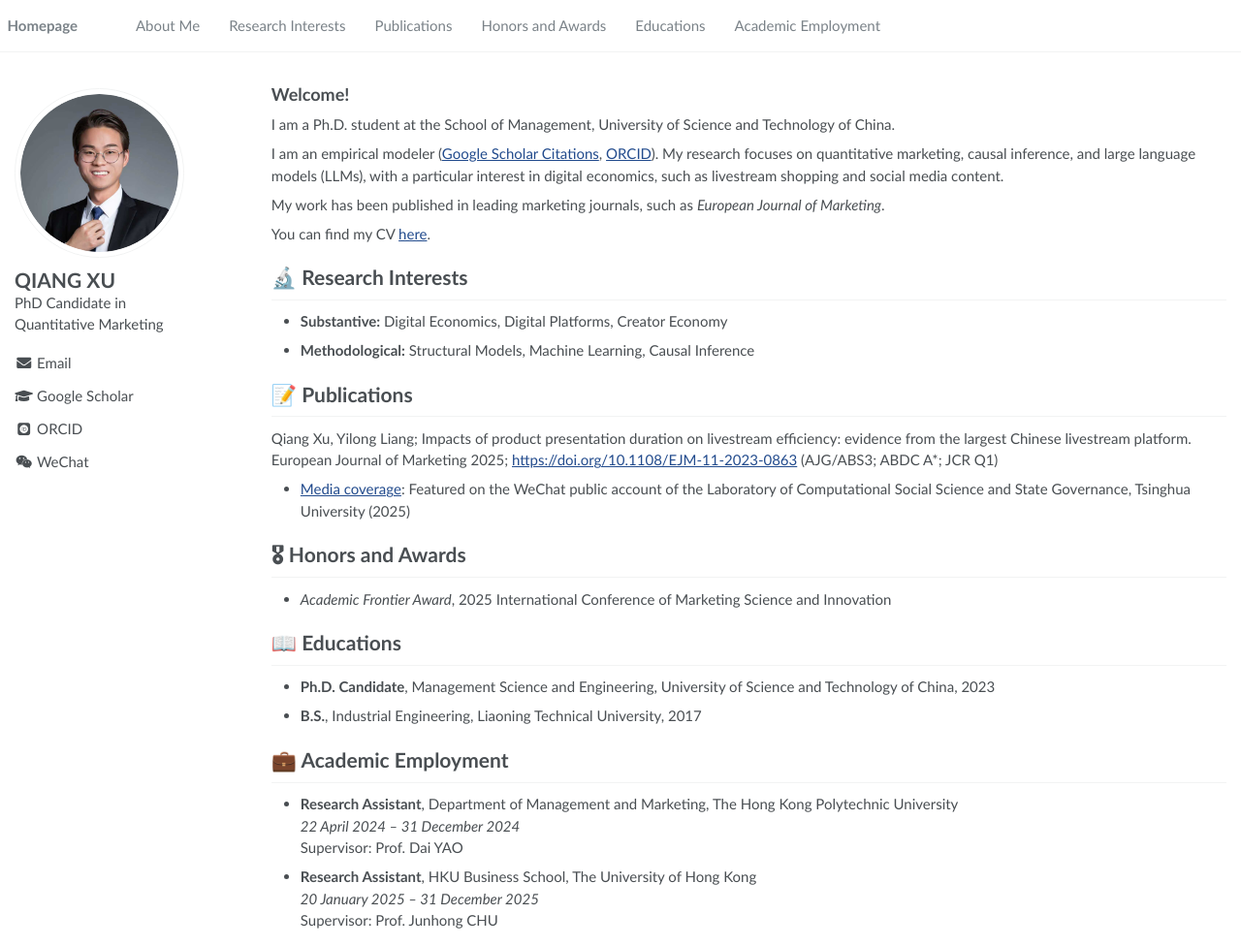
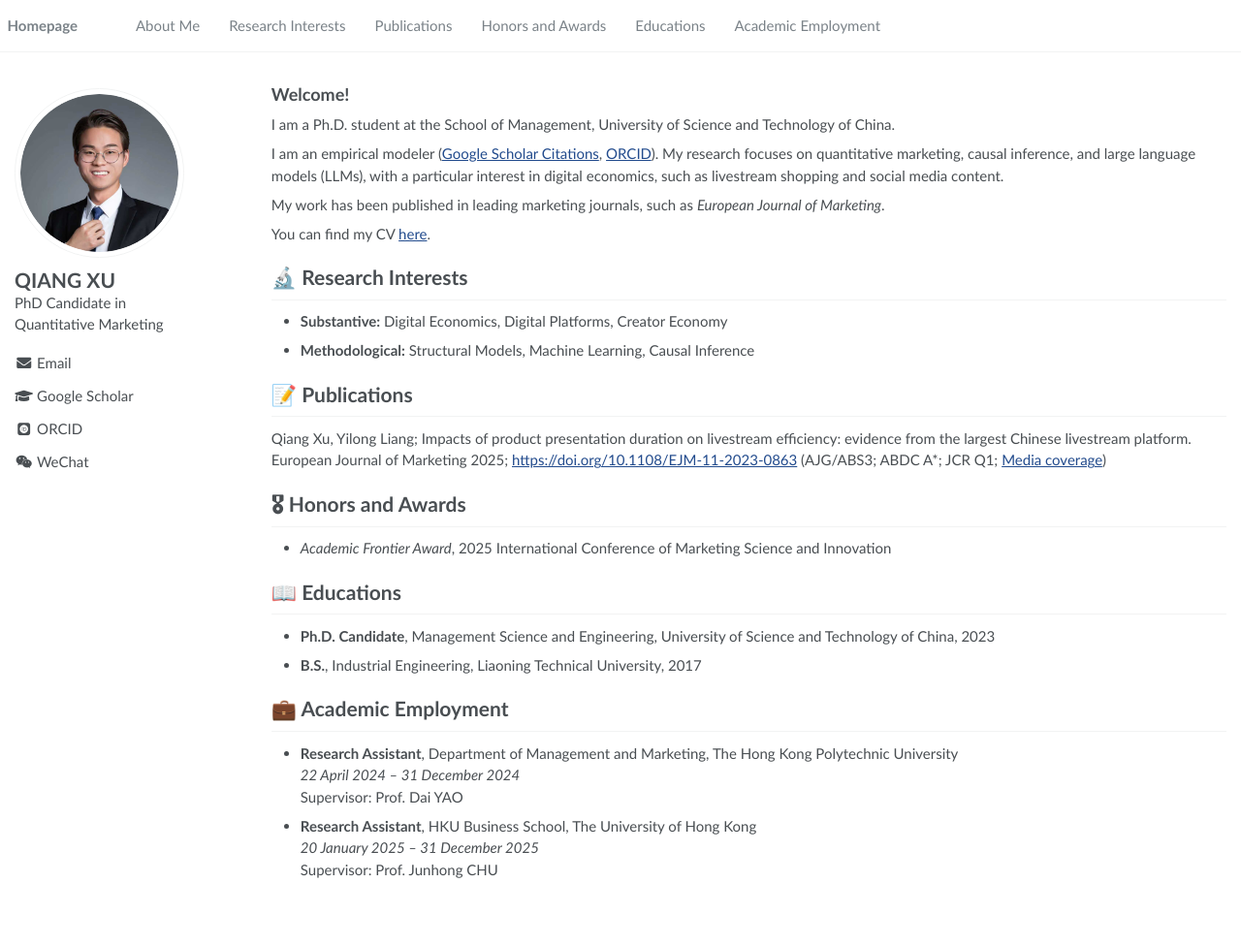
Before and after one commit to xuqiang/xuqiang.github.io, a Jekyll site: the page built from _pages/about.md, in a window 1280 px wide and 976 px high. Shown: the whole window at 97% size. Built offline with Jekyll 4.4.1, drawn with Linux system fonts in a browser that asks for light colours; some web fonts are replaced.

Commit message:
Update about.md

```diff
--- a/_pages/about.md
+++ b/_pages/about.md
@@ -31,9 +31,7 @@ You can find my CV [here](https://xuqiang.github.io/files/CV_XuQiang.pdf).
 - **Methodological:** Structural Models, Machine Learning, Causal Inference
 
 # 📝 Publications
-Qiang Xu, Yilong Liang; Impacts of product presentation duration on livestream efficiency: evidence from the largest Chinese livestream platform. European Journal of Marketing 2025; [https://doi.org/10.1108/EJM-11-2023-0863](https://doi.org/10.1108/EJM-11-2023-0863) (AJG/ABS3; ABDC A*; JCR Q1)
-
-- [Media coverage](https://mp.weixin.qq.com/s/7YSBkoparxdSQB2AKeBgqQ): Featured on the WeChat public account of the Laboratory of Computational Social Science and State Governance, Tsinghua University (2025)
+Qiang Xu, Yilong Liang; Impacts of product presentation duration on livestream efficiency: evidence from the largest Chinese livestream platform. European Journal of Marketing 2025; [https://doi.org/10.1108/EJM-11-2023-0863](https://doi.org/10.1108/EJM-11-2023-0863) (AJG/ABS3; ABDC A*; JCR Q1; [Media coverage](https://mp.weixin.qq.com/s/7YSBkoparxdSQB2AKeBgqQ))
 
 # 🎖 Honors and Awards
 - *Academic Frontier Award*, 2025 International Conference of Marketing Science and
```
